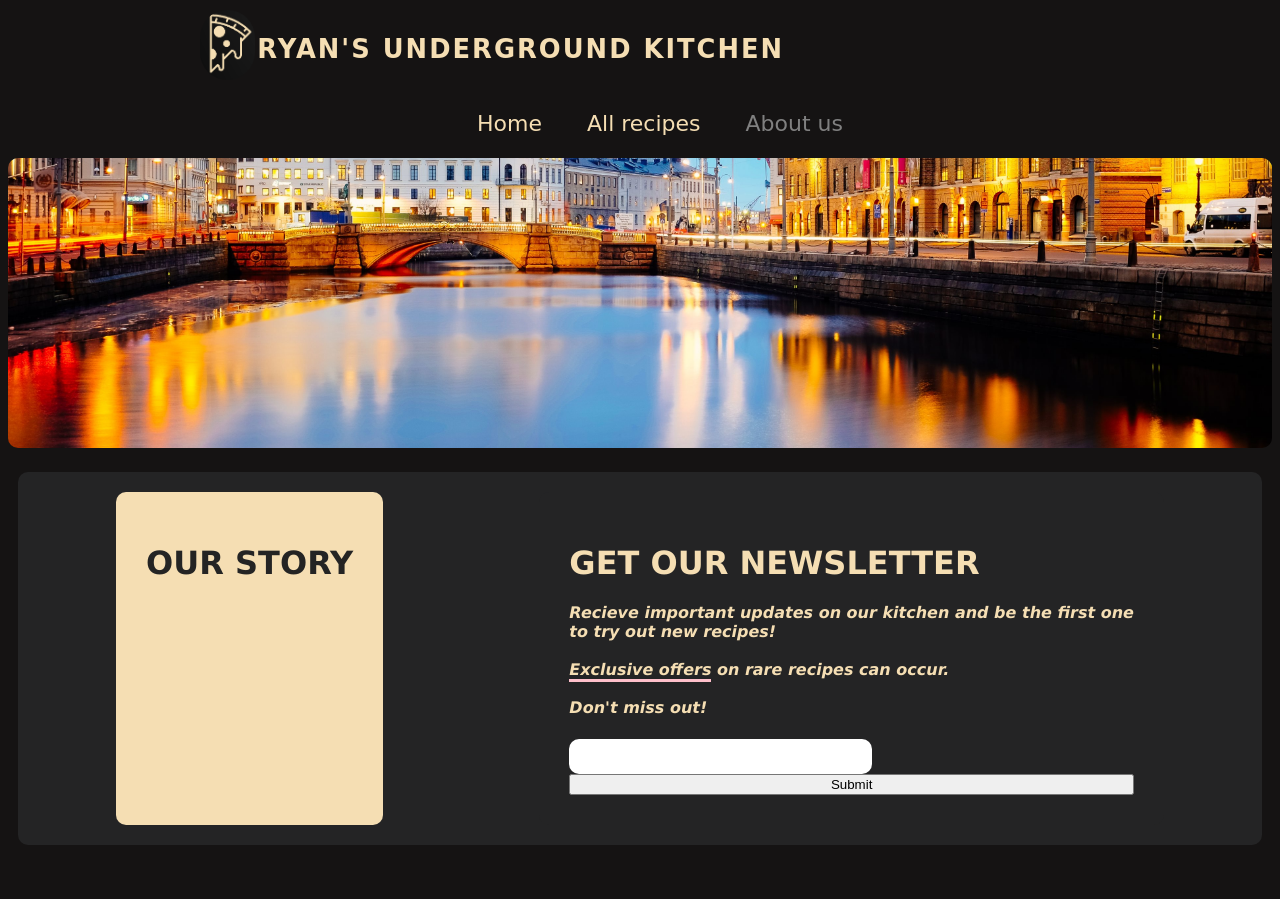
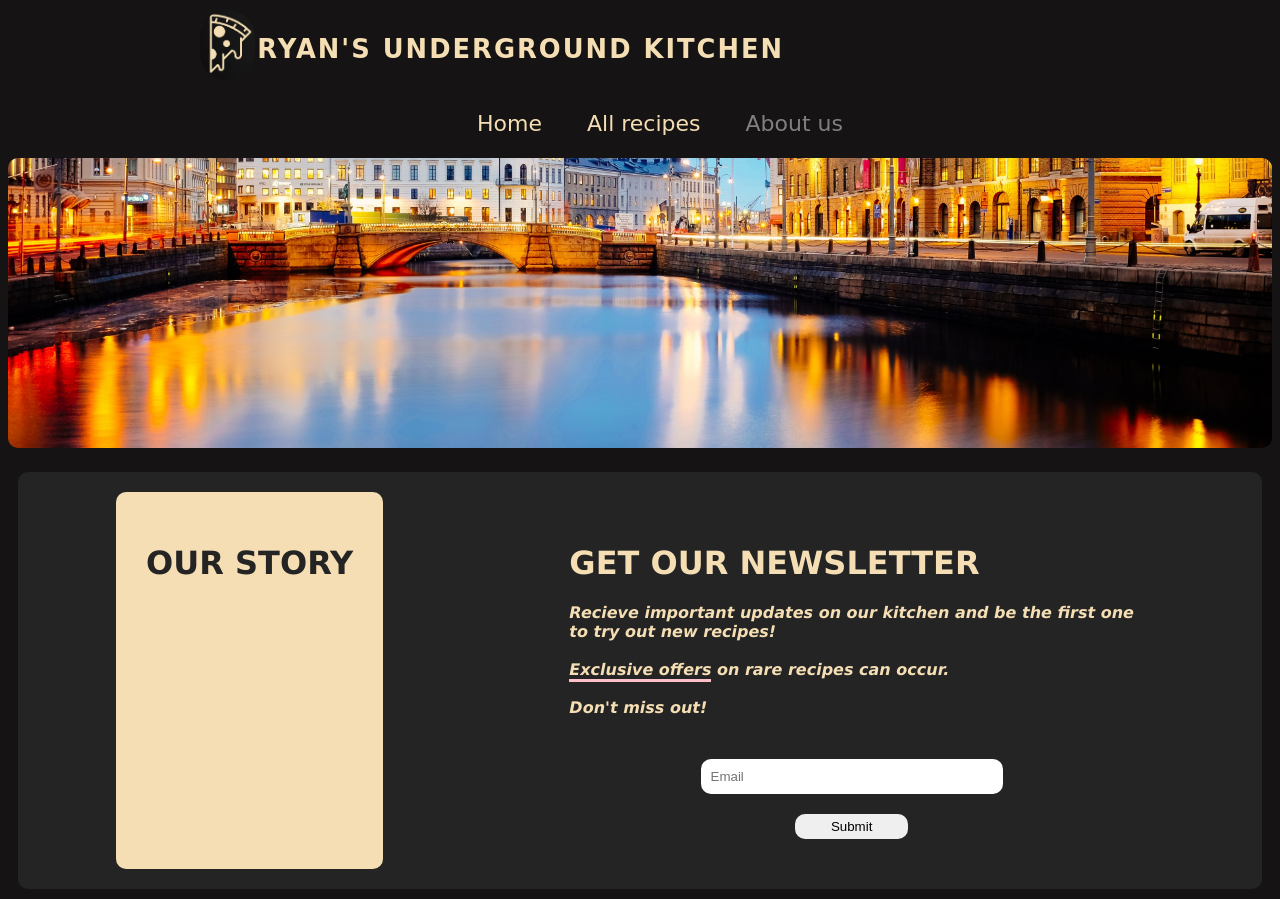
Before and after one commit to RyanLindman/recipe-app, a React (Vite) app in the folder frontend/: page /about in a window 1280 px wide. Before the commit the page ends 855 px from the top, so only its background shows below. Built offline with nearby package versions, Linux system fonts and the light colour scheme.

Commit message:
cleaned up form

```diff
--- /dev/null
+++ b/frontend/src/components/NewsletterForm.css
@@ -0,0 +1,19 @@
+.newsletter-form {
+
+    display: flex;
+    flex-direction: column;
+    gap: 20px;
+    align-items: center;
+
+}
+
+.newsletter-form button {
+
+    padding: 5px;
+    width: 20%;
+    border-radius: 10px;
+    border: none;
+    cursor: pointer;
+
+
+}
--- a/frontend/src/components/NewsletterForm.tsx
+++ b/frontend/src/components/NewsletterForm.tsx
@@ -1,4 +1,5 @@
 import { useState } from "react";
+import "./NewsletterForm.css";
 
 const NewsletterForm = () => {
   const [email, setEmail] = useState("");
@@ -31,16 +32,24 @@ const NewsletterForm = () => {
           </h2>
         </div>
       ) : (
-        <form className="newsletter-form" onSubmit={handleSubmit}>
-          <label htmlFor="email" />
-          <input type="text" value={email} onChange={handleEmailChange} />
-          <button type="submit">Submit</button>
+        <form onSubmit={handleSubmit}>
+          <div className="newsletter-form">
+            <label htmlFor="email" />
+            <input
+              type="text"
+              value={email}
+              onChange={handleEmailChange}
+              placeholder="Email"
+            />
 
-          {!validEmail && (
-            <p className="form-error-msg" style={{ color: "tomato" }}>
-              Please enter a valid email
-            </p>
-          )}
+            <button type="submit">Submit</button>
+
+            {!validEmail && (
+              <span className="form-error-msg" style={{ color: "tomato" }}>
+                Not accepted: Please enter a valid email
+              </span>
+            )}
+          </div>
         </form>
       )}
     </div>
--- a/frontend/src/views/AboutPage.tsx
+++ b/frontend/src/views/AboutPage.tsx
@@ -6,7 +6,7 @@ import NewsletterForm from "../components/NewsletterForm";
 
 const AboutPage = () => {
 
-  const errors = {}
+
 
 
 
```
